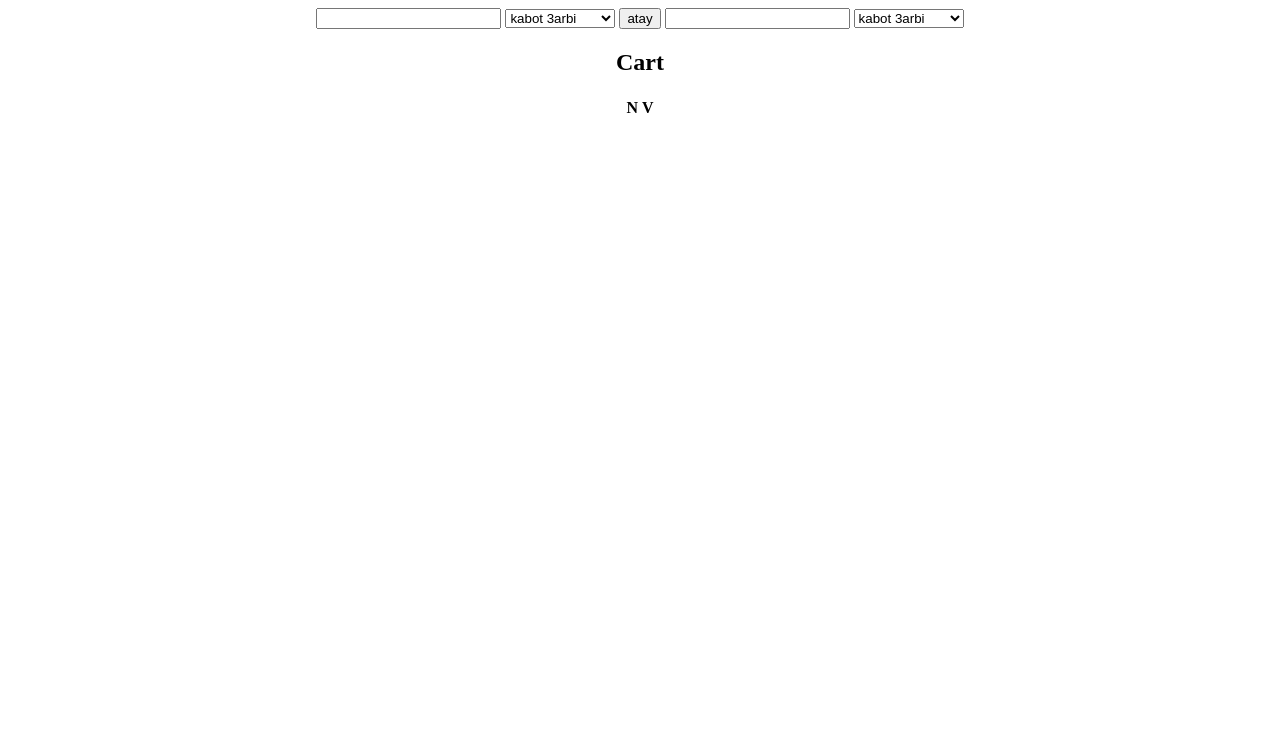
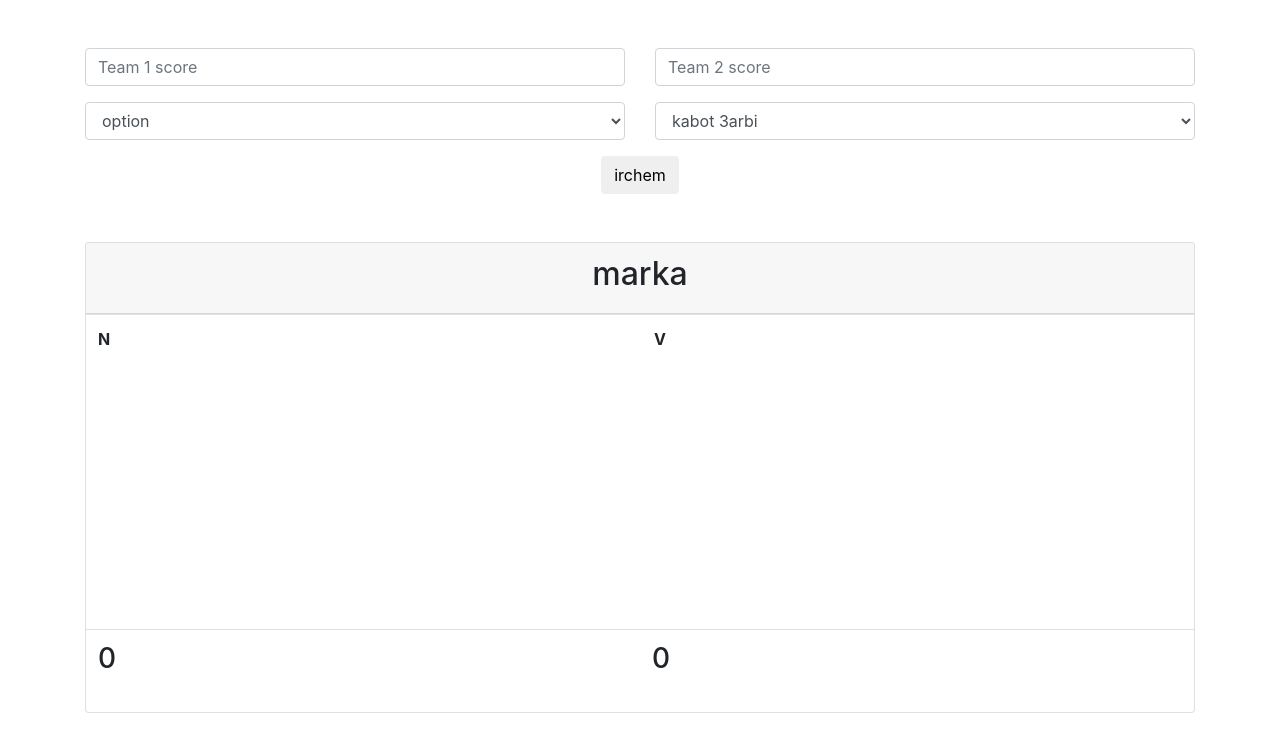
Before and after one commit to brnd9/irchemha, a plain HTML site: page belote.html in a window 1280 px wide. Drawn offline with nearby package versions, Linux system fonts and the light colour scheme.

Commit message:
marka belote with bootstrap

```diff
--- a/belote.html
+++ b/belote.html
@@ -4,6 +4,12 @@
     <meta charset="UTF-8">
     <meta name="viewport" content="width=device-width, initial-scale=1.0">
     <title>Document</title>
+    <link
+              rel="stylesheet"
+              href="https://maxcdn.bootstrapcdn.com/bootstrap/4.0.0/css/bootstrap.min.css"
+              integrity="sha384-Gn5384xqQ1aoWXA+058RXPxPg6fy4IWvTNh0E263XmFcJlSAwiGgFAW/dAiS6JXm"
+              crossorigin="anonymous"
+            />
 </head>
 <style>
     .score{
@@ -11,54 +17,82 @@
         justify-content: center;
         align-items: center ;
     }
+    p{
+
+
+    }
+    .card-body{
+        overflow: auto;
+        height: 250px;
+    }
+
 </style>
 <body>
     <center>
-        <div></div>
-        <div class="score">
-            <input type="tel" id="team1">
-            <select name="option" id="option">
-                <option name="option"> <button onclick="kabot_3arbi()">kabot 3arbi</button></option>
-                <option name="option">kabout declare</option>
-                <option name="option">contrer</option>
-                <option name="option">contrer x2</option>
+            <div class="container mt-5">
+              <div class="row">
+                <div class="col-6">
+                  <div class="form-group">
+                    <input type="tel" id="team1" class="form-control" placeholder="Team 1 score" />
+                  </div>
+                  <div class="form-group">
+                    <select name="option" id="option" class="form-control">
+                        <option value="contrer_x2">option</option>
+                      <option value="kabot_3arbi">kabot 3arbi</option>
+                      <option value="kabout_declare">kabout declare</option>
+                      <option value="contrer">contrer</option>
+                      <option value="contrer_x2">contrer x2</option>
                     </select>
                   </div>
-        <button  onclick="renderCart()">atay</button>
-        <div class="score">
-            <input type="tel" id="team2">
-            <select name="option" id="option">
-                <option name="option">kabot 3arbi</option>
-                <option name="option">kabout declare</option>
-                <option name="option">contrer</option>
-                <option name="option">contrer x2</option>
+
+                </div>
+                <div class="col-6">
+                  <div class="form-group">
+                    <input type="tel" id="team2" class="form-control" placeholder="Team 2 score" />
+                  </div>
+                  <div class="form-group">
+                    <select name="option" id="option" class="form-control">
+
+                        <option value="kabot_3arbi">kabot 3arbi</option>
+                        <option value="kabout_declare">kabout declare</option>
+                        <option value="contrer">contrer</option>
+                        <option value="contrer_x2">contrer x2</option>
                     </select>
                   </div>
-        <div class="marka" id="marka">
-            <div class="container" id="cart">
-                <h2>Cart</h2>
-
+                </div>
+              </div>
+              <button class="btn" onclick="renderCart()">irchem</button>
+              <div class="row mt-5">
+                <div class="col-12">
+                  <div class="card">
+                    <div class="card-header">
+                      <h2>marka</h2>
+                    </div>
                     <table class="table">
-                    <thead>
                           <tr>
                             <th>N</th>
                             <th>V</th>
                           </tr>
-                    </thead>
-                    <tbody inputmode="td" id="cart-body">
-                    </tbody>
-                    <tfoot>
-                        <tr>
-                            <td><h3 id="scor1"></h3></td>
-                            <td><h3 id="scor2"></h3></td>
-                        </tr>
-                    </tfoot>
+                        </table>
+                    <div class="card-body">
+                      <table class="table">
+
+
+                           <tbody id="cart-body"></tbody>
+
+
                       </table>
                     </div>
-    </center>
-
-
-</body>
+                    <table class="table">
+                          <tr>
+                            <td><h3 id="scor1">0</h3></td>
+                            <td><h3 id="scor2">0</h3></td>
+                          </tr>
+                      </table>
+                  </div>
+                </div>
+              </div>
+            </div>
             <script>
                 let ScorTeam1=0;
                 let ScorTeam2=0;
@@ -83,7 +117,24 @@
                     row.appendChild(priceCell);
                     scor1.innerHTML=String(ScorTeam1);
                     scor2.innerHTML=String(ScorTeam2);
+                    document.getElementById('team1').value="";
+                    document.getElementById('team2').value="";
 
                 };
             </script>
+            <script
+              src="https://code.jquery.com/jquery-3.2.1.slim.min.js"
+              integrity="sha384-KJ3o2DKtIkvYIK3UENzmM7KCkRr/rE9/Qpg6aAZGJwFDMVNA/GpGFF93hXpG5KkN"
+              crossorigin="anonymous"
+            ></script>
+            <script
+              src="https://cdnjs.cloudflare.com/ajax/libs/popper.js/1.12.9/umd/popper.min.js"
+              integrity="sha384-ApNbgh9B+Y1QKtv3Rn7W3mgPxhU9K/ScQsAP7hUibX39j7fakFPskvXusvfa0b4Q"
+              crossorigin="anonymous"
+            ></script>
+    </center>
+
+
+</body>
+
 </html>
```
Lines whose indentation alone changed are shown as unchanged.
